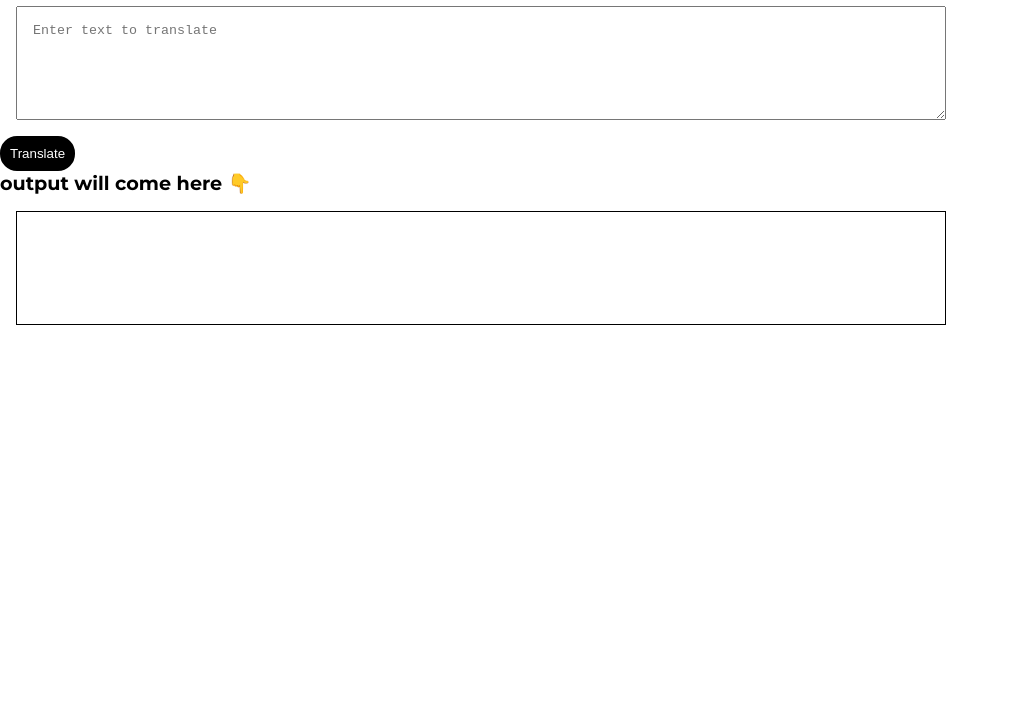
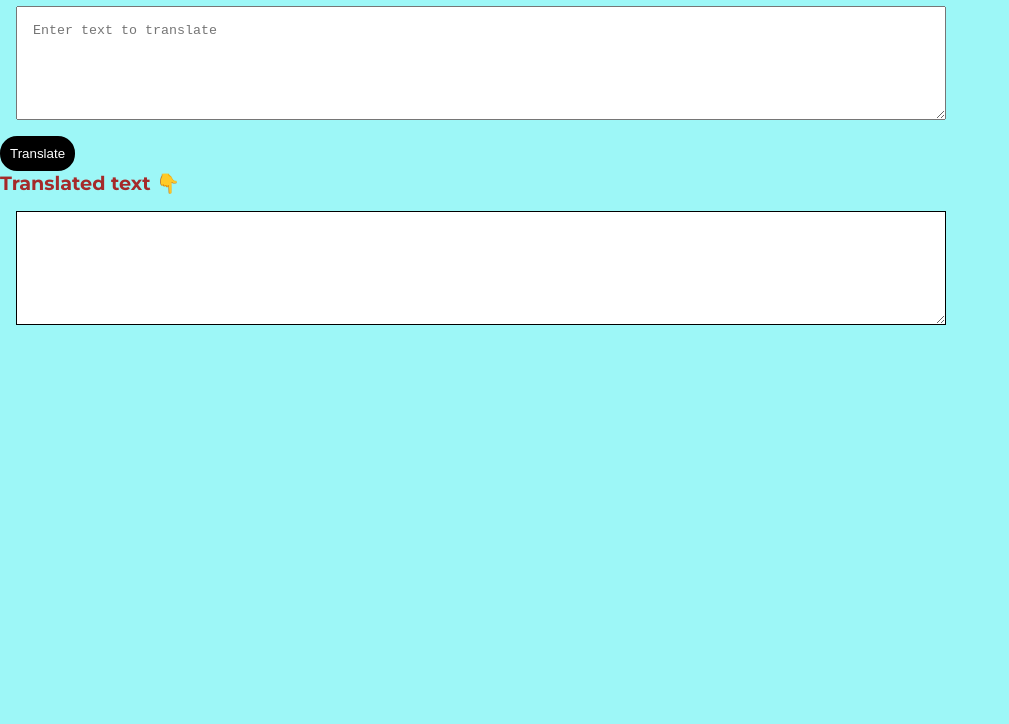
Before and after one commit to ashifkhn/markSeven, a plain HTML site: page index.html in a window 1280 px wide. Shown: the part 76-800 px from the top of the page, without its empty margins (0-1009 px from the left). Drawn offline with Linux system fonts and the light colour scheme.

Commit message:
mark-7 done

```diff
--- a/index.html
+++ b/index.html
@@ -17,12 +17,12 @@
     <button id="btn-translate">Translate</button>
 
     <div style="font-size: larger;">
-        output will come here 👇
+        Translated text 👇
     </div>
 
-    <div id="output">
+    <textarea id="output">
 
-    </div>
+    </textarea>
     <script src="app.js" type="text/javascript"></script>
   </body>
 </html>
--- a/style.css
+++ b/style.css
@@ -4,7 +4,8 @@
 body{
     font-family: 'Montserrat',
     sans-serif;
-    margin: 0px;
+    margin: 0px;background-color: rgb(157, 247, 247);
+    color: brown;
 }
 
 
@@ -22,6 +23,7 @@ body{
     width: 70%;
     margin: 1rem;
     padding: 1rem;
+    background-color: ;
 }
 
 #btn-translate{
```
